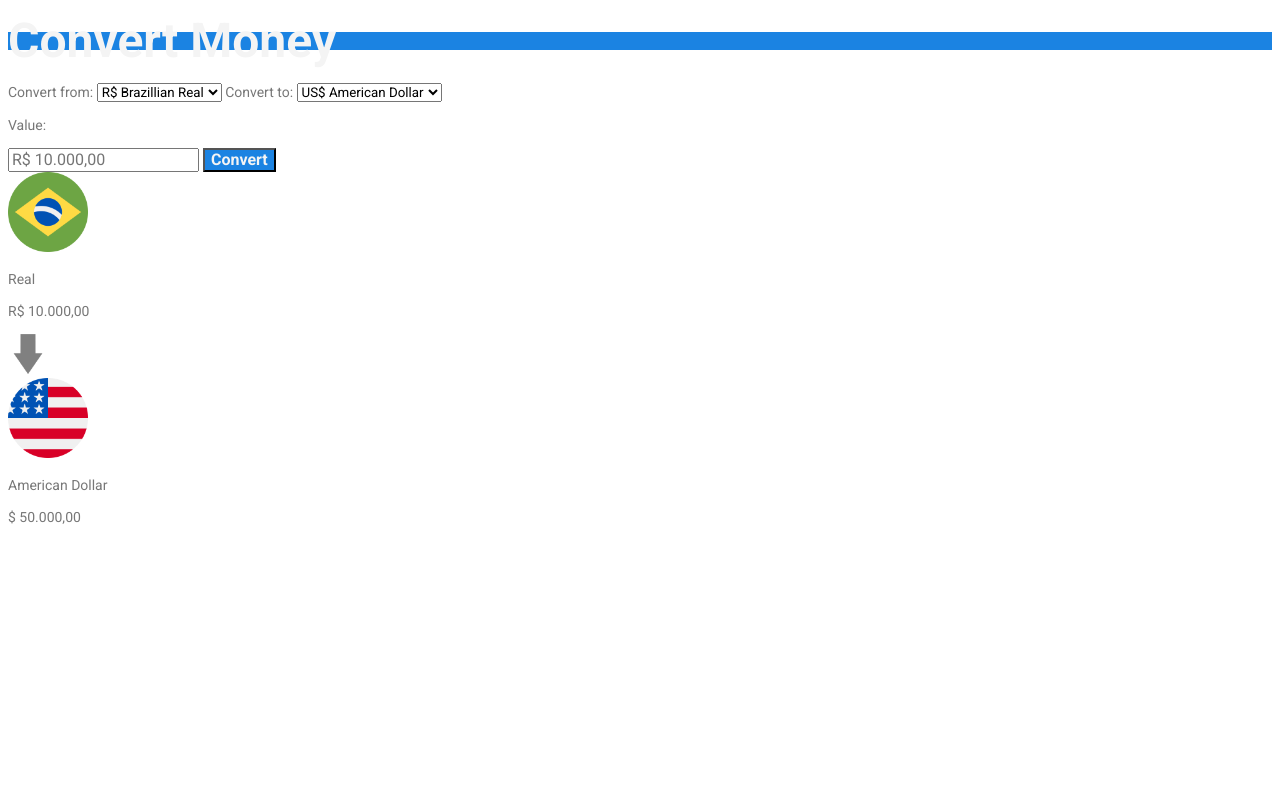
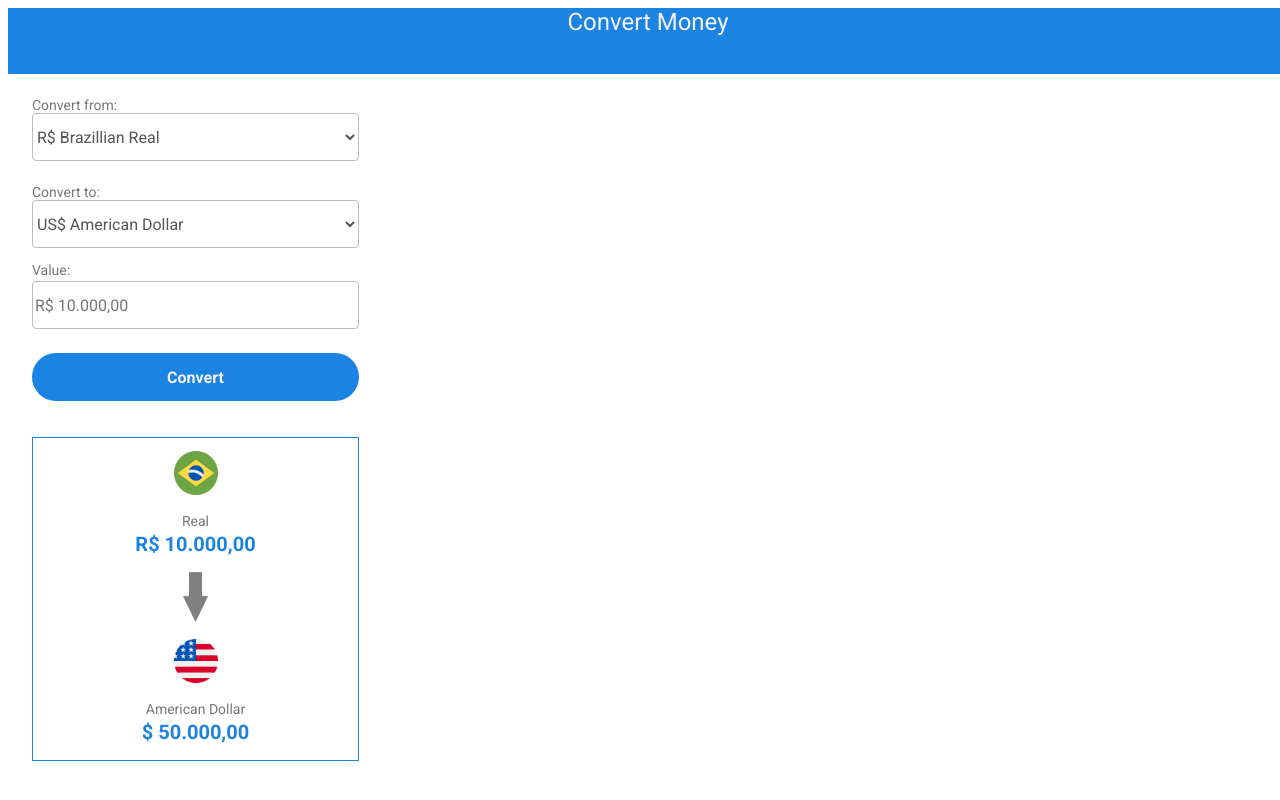
Before and after one commit to LiliKaori/Money-Conversor-projectJS, a plain HTML site: page index.html in a window 1280 px wide. Drawn offline with Linux system fonts and the light colour scheme.

Commit message:
Estilização sem consulta

```diff
--- a/Style.css
+++ b/Style.css
@@ -3,49 +3,90 @@
     padding: none;
     box-sizing: border-box;
     font-family: 'Roboto', sans-serif;
-}
+    }
 
 header{
     background-color: #1B83E2;
+    height: 66px;
+    width: 100vw;
+    align-items: center;
+    margin-top: none;
+
+}
+
+h1{
+    /* position: absolute; */
+    margin: 0px;
+    text-align: center;
     font-weight: 400;
     font-size: 24px;
-    line-height: 18px;
-    align-items: center;
     color: #F4F4F4;
+
+}
+
+main{
+    margin: 0px 24px;
+    display: block;
 }
 
 label{
     font-weight: 400;
     font-size: 14px;
-    line-height: 18px;
     color: #777777;
+    margin-top: 23px;
+    display: block;
+
 }
 
-option{
+select, input{
     font-weight: 400;
     font-size: 16px;
     color: #555555;
+    width: 327px;
+    height: 48px;
+    background: #FFFFFF;
+    border: 1px solid #BBBBBB;
+    border-radius: 4px;
+    display: block;
 }
 
 p{
     font-weight: 400;
     font-size: 14px;
-    line-height: 18px;
+    margin-bottom: 3px;
     color: #777777;
-}
-
-input{
-    font-weight: 400;
-    font-size: 16px;
-    line-height: 18px;
-    color: #555555;
 }
 
 button{
     font-weight: 700;
     font-size: 16px;
-    line-height: 18px;
     align-items: center;
     color: #F4F4F4;
     background-color: #1B83E2;
+    width: 327px;
+    height: 48px;
+    border-radius: 40px;
+    border: none;
+    margin-top: 24px;
 }
+
+section{
+    border: 1px solid #1B83E2;
+    margin: 36px 0px 32px;
+    width: 327px;
+    text-align: center;
+    padding: 13px;
+}
+
+.moneyValue{
+    font-weight: 700;
+    font-size: 20px;
+    align-items: center;
+    color: #1B83E2;
+    margin-top: 3px;
+}
+
+.arrow{
+    margin: 13px 0px;
+
+}
--- a/index.html
+++ b/index.html
@@ -5,7 +5,7 @@
     <meta charset="UTF-8">
     <meta http-equiv="X-UA-Compatible" content="IE=edge">
     <meta name="viewport" content="width=device-width, initial-scale=1.0">
-    <link rel="stylesheet" href="./Style.css"
+    <link rel="stylesheet" href="./Style.css">
     <link rel="preconnect" href="https://fonts.googleapis.com">
     <link rel="preconnect" href="https://fonts.gstatic.com" crossorigin>
     <link href="https://fonts.googleapis.com/css2?family=Roboto:wght@400;700&display=swap" rel="stylesheet">
@@ -42,17 +42,17 @@
             <section>
 
                 <div>
-                    <img src="./Images/BR_icon.png" width="80px">
+                    <img src="./Images/BR_icon.png" width="44px">
                     <p>Real</p>
-                    <p>R$ 10.000,00</p>
+                    <p class="moneyValue">R$ 10.000,00</p>
                 </div>
 
-                <img src="./Images/Arrow-down.png" width="40px">
+                <img class="arrow" src="./Images/Arrow-down.png" width="35px" height="50px">
 
                 <div>
-                    <img src="./Images/EUA_icon.png" width="80px">
+                    <img src="./Images/EUA_icon.png" width="44px">
                     <p>American Dollar</p>
-                    <p>$ 50.000,00</p>
+                    <p class="moneyValue">$ 50.000,00</p>
                 </div>
             </section>
         </main>
```
